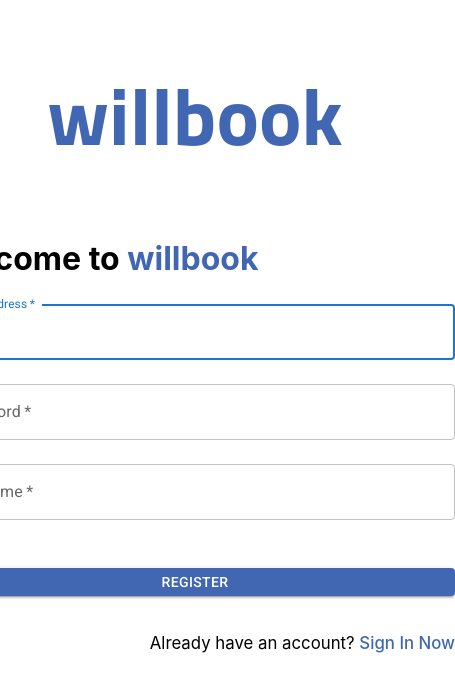
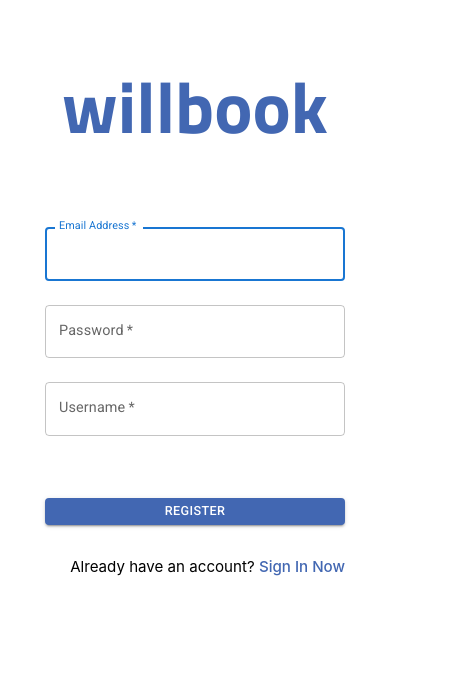
Before and after one commit to WilliamSilveiraF/login-system, a React (Create React App) app in the folder frontend/: page /register in a window 390 px wide. Shown: the top 692 px of the page, 455 px wide, since content can reach past the window. Built offline with nearby package versions, Linux system fonts and the light colour scheme.

Commit message:
fix(repo): refactoring states, delete context and responsive style

```diff
--- a/frontend/src/components/Logo.js
+++ b/frontend/src/components/Logo.js
@@ -1,19 +1,7 @@
 import React from 'react'
-import styled from 'styled-components'
-
-const H1 = styled.h1`
-  font-family: 'Titillium Web';
-  font-size: 5rem;
-  color: #4267B2;
-  font-weight: 700;
-`
 
 const Logo = () => {
-  return (
-    <>
-      <H1>willbook</H1>
-    </>
-  )
+  return <h1 className='logo'>willbook</h1>
 }
 
 export default Logo
--- a/frontend/src/context.js
+++ /dev/null
@@ -1,27 +0,0 @@
-import React, { useState, useContext } from "react";
-
-const AppContext = React.createContext();
-
-const AppProvider = ({children}) => {
-  const [name, setName] = useState('')
-  const [email, setEmail] = useState('')
-  const [password, setPassword] = useState('')
-
-  return (
-    <AppContext.Provider
-      value={{
-        name, setName,
-        email, setEmail,
-        password, setPassword,
-      }}
-    >
-      { children }
-    </AppContext.Provider>
-  )
-}
-
-export const useGlobalContext = () => {
-  return useContext(AppContext)
-}
-
-export { AppContext, AppProvider }
--- a/frontend/src/index.css
+++ b/frontend/src/index.css
@@ -30,6 +30,13 @@ main > *:first-child {
   align-self: center;
 }
 
+/*=== Components ===*/
+.logo {
+  font-family: 'Titillium Web';
+  font-size: 5rem;
+  color: #4267B2;
+  font-weight: 700;
+}
 /*=== loginForms ===*/
 
 #loginForms > * {
@@ -70,16 +77,15 @@ main > *:first-child {
 /*=== registerForms ===*/
 #registerForms > * {
     line-height: 1rem;
-  }
-#registerForms > h1 {
-  font-size: 2rem;
-}
-#registerForms > h1 > span {
-  color: #4267B2;
 }
 #registerForms > button {
-
   background: #4267B2;
+}
+#registerForms > h5 {
+  color: #4267B2;
+  line-height: 0;
+  font-weight: 400;
+  font-size: 1.25rem;
 }
 #registerForms > h6 {
   font-weight: 400;
@@ -95,3 +101,12 @@ main > *:first-child {
   text-decoration: underline;
   cursor: pointer;
 }
+
+@media (max-width: 768px) {
+  html {
+    font-size: 90%;
+  }
+  main {
+    grid-template-columns: 300px;
+  }
+}
--- a/frontend/src/index.js
+++ b/frontend/src/index.js
@@ -2,13 +2,10 @@ import React from 'react';
 import ReactDOM from 'react-dom';
 import './index.css';
 import App from './App';
-import { AppProvider } from './context'
 
 ReactDOM.render(
   <React.StrictMode>
-    <AppProvider>
-      <App />
-    </AppProvider>
+    <App />
   </React.StrictMode>,
   document.getElementById('root')
 );
--- a/frontend/src/pages/Home.js
+++ b/frontend/src/pages/Home.js
@@ -1,21 +1,11 @@
 import React, { useEffect, useState } from "react";
 import { Navigate } from "react-router-dom";
 import { Button } from '@mui/material'
-import { useGlobalContext } from "../context";
 
 const Home = () => {
   const [toHome, setToHome] = useState(false)
-
-  const {
-   name, setName,
-   email, setEmail
-  } = useGlobalContext()
-
-  useEffect(() => {
-    setToHome(false)
-    setName('')
-    setEmail('')
-  }, [])
+  const [name, setName] = useState('')
+  const [email, setEmail] = useState('')
 
   useEffect(() => {
     (
--- a/frontend/src/pages/Login.js
+++ b/frontend/src/pages/Login.js
@@ -1,22 +1,12 @@
 import React, { useEffect, useState } from "react";
 import { TextField, Button } from "@mui/material"
 import { Link, Navigate } from "react-router-dom";
-import { useGlobalContext } from "../context";
 
 const Login = () => {
   const [toLogin, setToLogin] = useState(false)
+  const [email, setEmail] = useState('')
+  const [password, setPassword] = useState('')
   const [disclaimer, setDisclaimer] = useState('')
-  const {
-    email, setEmail,
-    password, setPassword
-  } = useGlobalContext()
-
-  useEffect(() => {
-    setToLogin(false)
-    setEmail('')
-    setPassword('')
-    setDisclaimer('')
-  }, [])
 
   const submit = async (e) => {
     e.preventDefault()
@@ -31,11 +21,7 @@ const Login = () => {
       })
     });
     const content = await response.json()
-    if (content.message === "success") {
-      setToLogin(true)
-    } else {
-      setDisclaimer(content.message)
-    }
+    content.message === "success" ? setToLogin(true) : setDisclaimer(content.message)
   }
   if (toLogin) {
     return <Navigate to="/home"/>
--- a/frontend/src/pages/Register.js
+++ b/frontend/src/pages/Register.js
@@ -1,24 +1,16 @@
-import React, { useState, useEffect } from "react";
+import React, { useState } from "react";
 import { TextField, Button } from "@mui/material"
 import { Link, Navigate } from "react-router-dom";
-import { useGlobalContext } from "../context";
 
 const Register = () => {
   const [toLogin, setToLogin] = useState(false)
+  const [name, setName] = useState('')
+  const [email, setEmail] = useState('')
+  const [password, setPassword] = useState('')
   const [disclaimer, setDisclaimer] = useState('')
-  useEffect(() => {
-    setToLogin(false)
-    setDisclaimer('')
-  }, [])
-  const {
-    name, setName,
-    email, setEmail,
-    password, setPassword,
-  } = useGlobalContext()
 
   const submit = async (e) => {
     e.preventDefault()
-
     const response = await fetch('http://localhost:8080/api/register', {
       method: 'POST',
       headers: {'Content-Type': 'application/json'},
@@ -29,21 +21,14 @@ const Register = () => {
       })
     })
     const content = await response.json()
-    if (content.id === 0) {
-      setName('')
-      setEmail('')
-      setPassword('')
-      return setDisclaimer('user already registered')
-    }
-    setToLogin(true)
+    return content.id === 0 ? setDisclaimer('email already registered') : setToLogin(true)
   }
-
   if (toLogin) {
     return <Navigate to='/' />
   }
+
   return (
     <form id='registerForms' onSubmit={submit}>
-      <h1>Welcome to <span>willbook</span></h1>
       <TextField
         margin="normal"
         fullWidth
@@ -79,7 +64,7 @@ const Register = () => {
         value={name}
         onChange={e => setName(e.target.value)}
       />
-      <p>{ disclaimer }</p>
+      <h5>{ disclaimer }</h5>
       <Button
         type="submit"
         fullWidth
```
